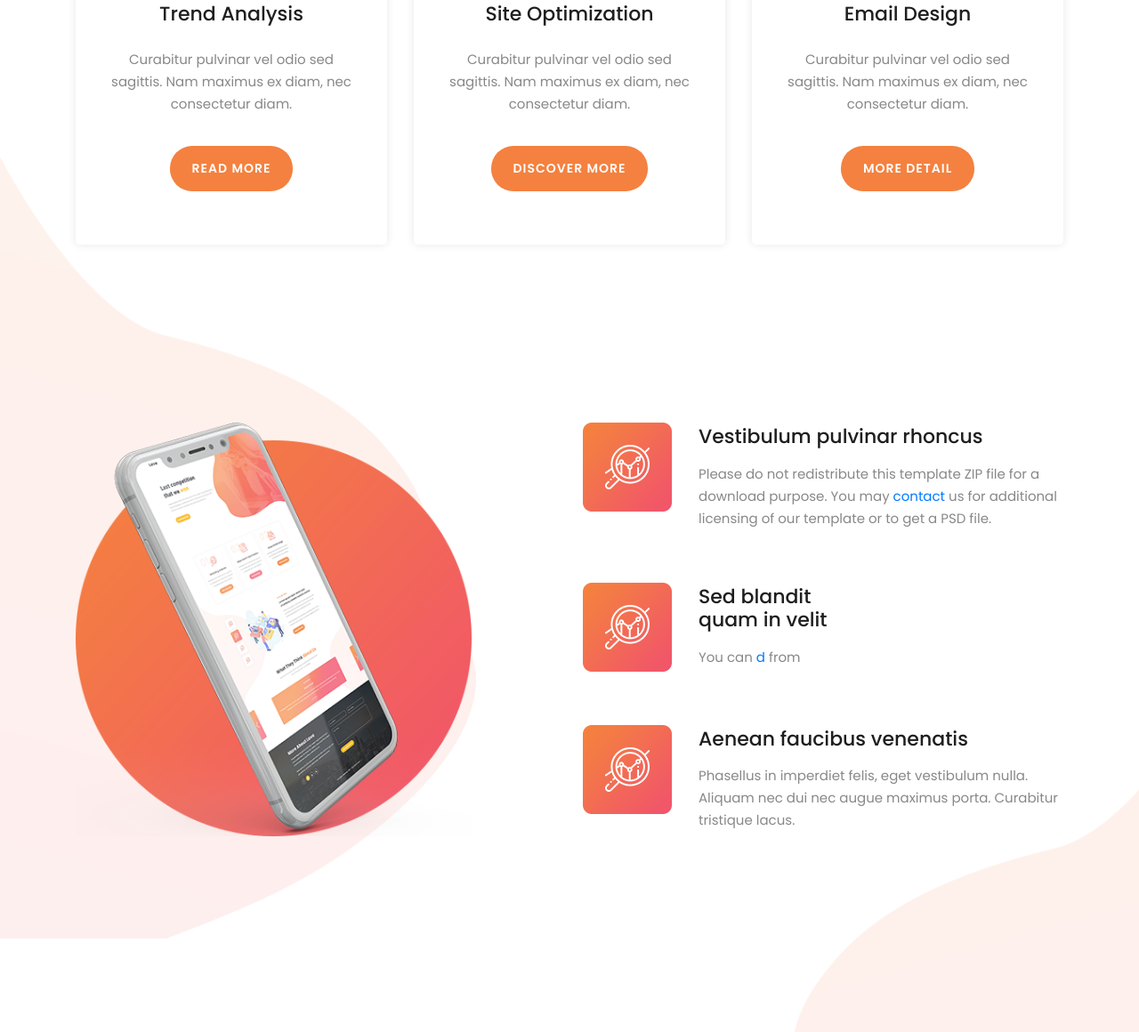
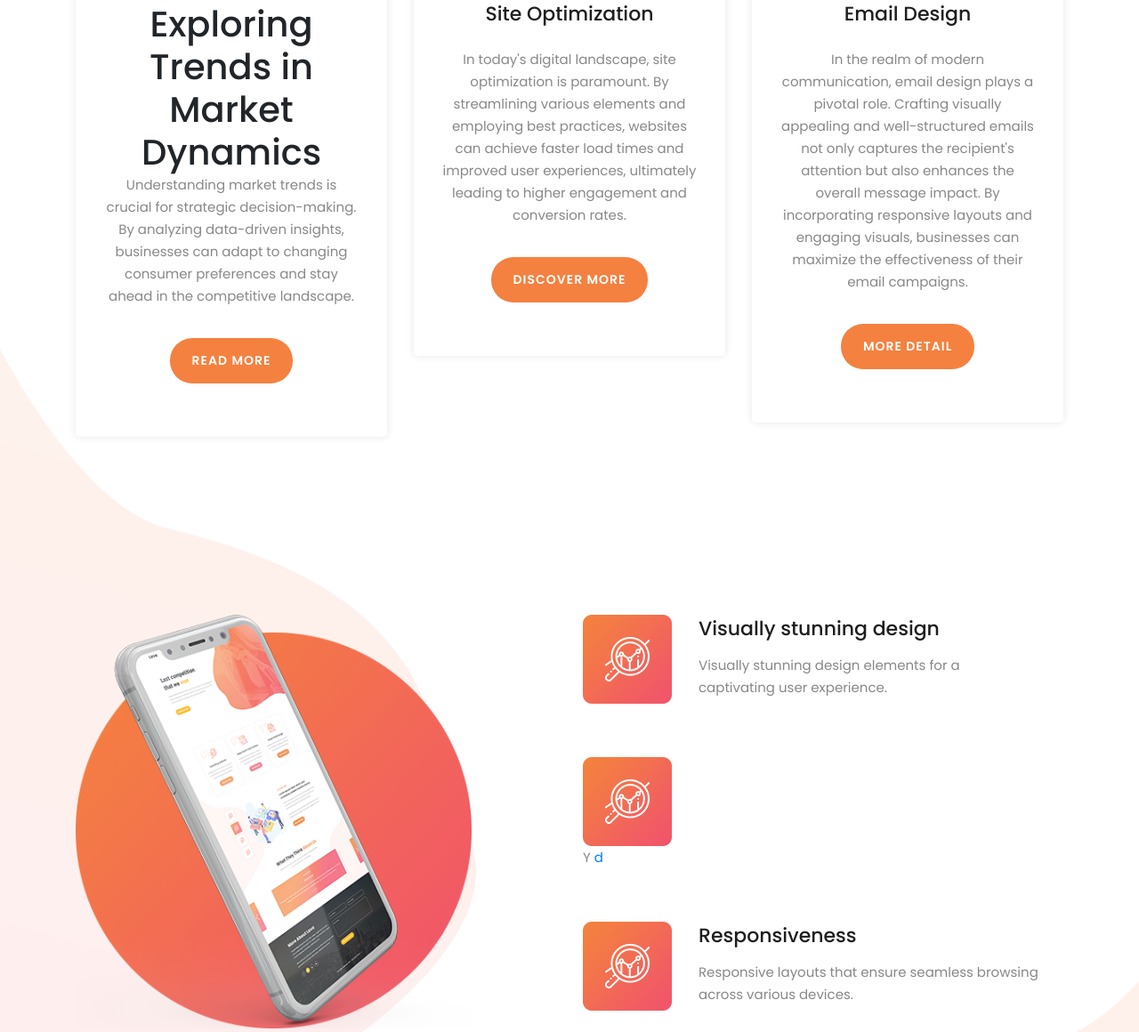
Before and after one commit to thewebguyy/lava, a plain HTML site: page index.html in a window 1280 px wide. Shown: the part 1077-2237 px from the top of the page at 89% size. Drawn offline with Linux system fonts and the light colour scheme.

Commit message:
Update index.html

```diff
--- a/index.html
+++ b/index.html
@@ -12,9 +12,9 @@
     <title>thewebguyy</title>
 <!--
 
-Lava Landing Page
+Techsavvy
 
-https://templatemo.com/tm-540-lava-landing-page
+
 
 -->
 
@@ -50,7 +50,7 @@ https://templatemo.com/tm-540-lava-landing-page
                     <nav class="main-nav">
                         <!-- ***** Logo Start ***** -->
                         <a href="index.html" class="logo">
-                            thewebguyy
+                            techsavvy
                         </a>
                         <!-- ***** Logo End ***** -->
                         <!-- ***** Menu Start ***** -->
@@ -113,8 +113,9 @@ https://templatemo.com/tm-540-lava-landing-page
                         <div class="features-icon">
                             <h2>01</h2>
                             <img src="assets/images/features-icon-1.png" alt="">
-                            <h4>Trend Analysis</h4>
-                            <p>Curabitur pulvinar vel odio sed sagittis. Nam maximus ex diam, nec consectetur diam.</p>
+                            <h1>Exploring Trends in Market Dynamics</h1>
+    <p>Understanding market trends is crucial for strategic decision-making. By analyzing data-driven insights, businesses
+        can adapt to changing consumer preferences and stay ahead in the competitive landscape.</p>
                             <a href="#testimonials" class="main-button">
                                 Read More
                             </a>
@@ -128,7 +129,9 @@ https://templatemo.com/tm-540-lava-landing-page
                             <h2>02</h2>
                             <img src="assets/images/features-icon-2.png" alt="">
                             <h4>Site Optimization</h4>
-                            <p>Curabitur pulvinar vel odio sed sagittis. Nam maximus ex diam, nec consectetur diam.</p>
+                            <p>In today's digital landscape, site optimization is paramount. By streamlining various elements and employing best
+        practices, websites can achieve faster load times and improved user experiences, ultimately leading to higher
+        engagement and conversion rates.</p>
                             <a href="#testimonials" class="main-button">
                                 Discover More
                             </a>
@@ -142,7 +145,10 @@ https://templatemo.com/tm-540-lava-landing-page
                             <h2>03</h2>
                             <img src="assets/images/features-icon-3.png" alt="">
                             <h4>Email Design</h4>
-                            <p>Curabitur pulvinar vel odio sed sagittis. Nam maximus ex diam, nec consectetur diam.</p>
+                            <p>In the realm of modern communication, email design plays a pivotal role. Crafting visually appealing and
+        well-structured emails not only captures the recipient's attention but also enhances the overall message impact.
+        By incorporating responsive layouts and engaging visuals, businesses can maximize the effectiveness of their
+        email campaigns.</p>
                             <a href="#testimonials" class="main-button">
                                 More Detail
                             </a>
@@ -169,27 +175,24 @@ https://templatemo.com/tm-540-lava-landing-page
                         <li data-scroll-reveal="enter right move 30px over 0.6s after 0.4s">
                             <img src="assets/images/about-icon-01.png" alt="">
                             <div class="text">
-                                <h4>Vestibulum pulvinar rhoncus</h4>
-                                <p>Please do not redistribute this template ZIP file for a download purpose. You may <a
-                                rel="nofollow" href="https://templatemo.com/contact" target="_parent">contact</a> us for
-                            additional licensing of our template or to get a PSD file.</p>
+                                <h4>Visually stunning design</h4>
+                                <p> Visually stunning design elements for a captivating user experience.</p>
                             </div>
                         </li>
                         <li data-scroll-reveal="enter right move 30px over 0.6s after 0.5s">
                             <img src="assets/images/about-icon-02.png" alt="">
                             <div class="text">
-                                <h4>Sed blandit quam in velit</h4>
-                                <p>You can <a rel="nofollow"
+                                <h4></h4>
+                                <p>Y <a rel="nofollow"
                                         href="">d
-                                        </a> from </p>
+                                        </a> </p>
                             </div>
                         </li>
                         <li data-scroll-reveal="enter right move 30px over 0.6s after 0.6s">
                             <img src="assets/images/about-icon-03.png" alt="">
                             <div class="text">
-                                <h4>Aenean faucibus venenatis</h4>
-                                <p>Phasellus in imperdiet felis, eget vestibulum nulla. Aliquam nec dui nec augue
-                                    maximus porta. Curabitur tristique lacus.</p>
+                                <h4>Responsiveness</h4>
+                                <p>Responsive layouts that ensure seamless browsing across various devices.</p>
                             </div>
                         </li>
                     </ul>
@@ -245,12 +248,11 @@ https://templatemo.com/tm-540-lava-landing-page
                     </div>
                     <!-- ***** Contact Form End ***** -->
                     <div class="right-content col-lg-6 col-md-12 col-sm-12">
-                        <h2>More About <em>thewebguyy</em></h2>
-                        <p>Phasellus dapibus urna vel lacus accumsan, iaculis eleifend leo auctor. Duis at finibus odio.
-                            Vivamus ut pharetra arcu, in porta metus. Suspendisse blandit pulvinar ligula ut elementum.
-                            <br><br>If you need this contact form to send email to your inbox, you may follow our <a
-                                rel="nofollow" href="https://templatemo.com/contact" target="_parent">contact</a> page
-                            for more detail.</p>
+                        <h2>More About <em>techsavvy</em></h2>
+                        <p>Our commitment to excellence drives us to craft experiences that resonate. We understand that details matter, which
+    is why every element is meticulously designed to create a seamless journey. We believe in the power of effective
+    communication, and our work reflects this philosophy. Let us know how we can be of service – drop us a message through
+    our <a rel="nofollow" href="" target="_parent">contact</a> page to start a conversation.</p>
                         <ul class="social">
                             <li><a href="https://fb.com/templatemo"><i class="fa fa-facebook"></i></a></li>
                             <li><a href="#"><i class="fa fa-twitter"></i></a></li>
@@ -264,9 +266,9 @@ https://templatemo.com/tm-540-lava-landing-page
             <div class="row">
                 <div class="col-lg-12">
                     <div class="sub-footer">
-                        <p>Copyright &copy; 2020 Lava Landing Page
+                        <p>Copyright &copy; 2020 Techsavvy Landing Page
 
-                        | Designed by <a rel="nofollow" href="https://olabodeolusegun.netlify.app">Thewebguyy</a></p>
+                        | Designed and templated by <a rel="nofollow" href="https://olabodeolusegun.netlify.app">Thewebguyy</a></p>
                     </div>
                 </div>
             </div>
```
